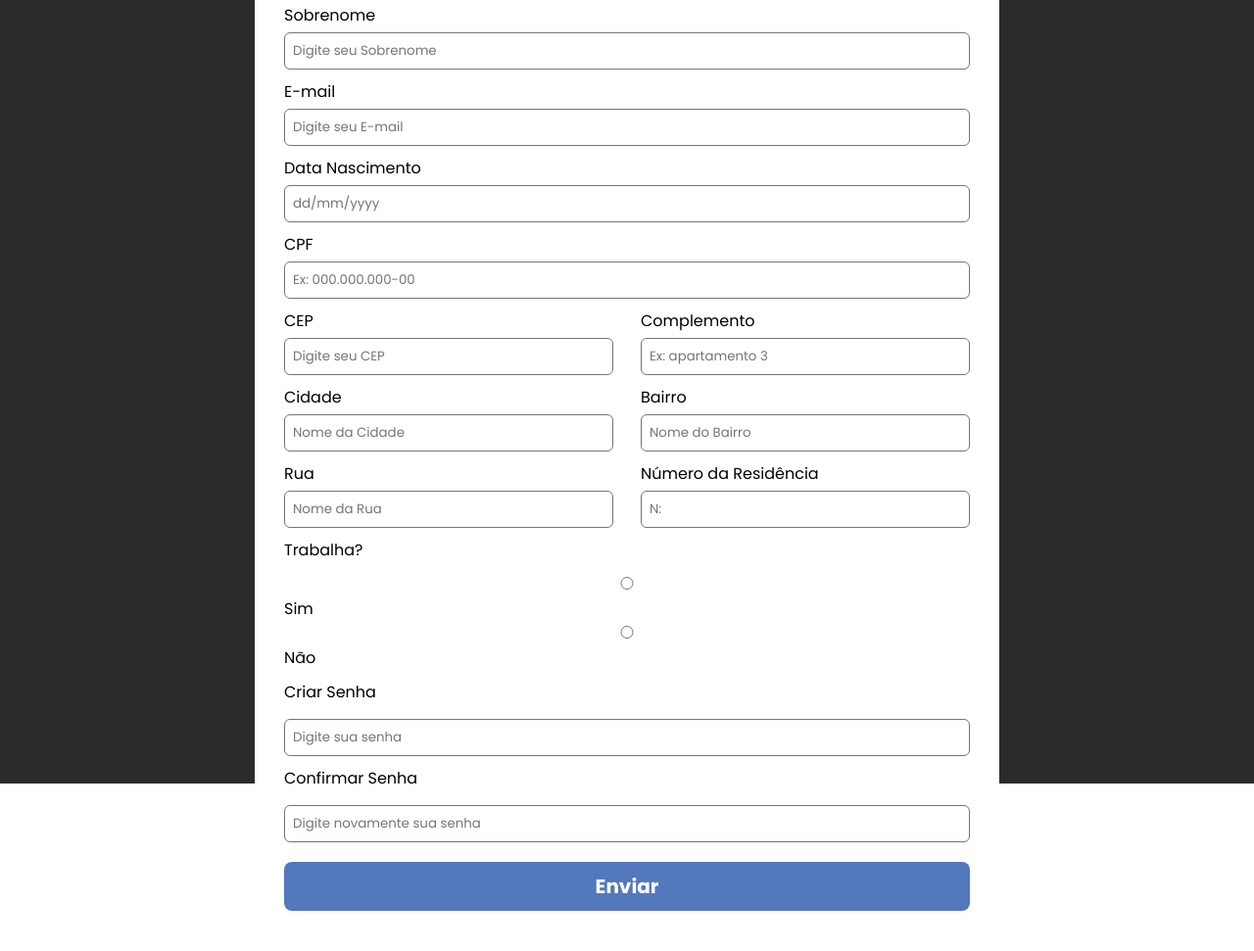
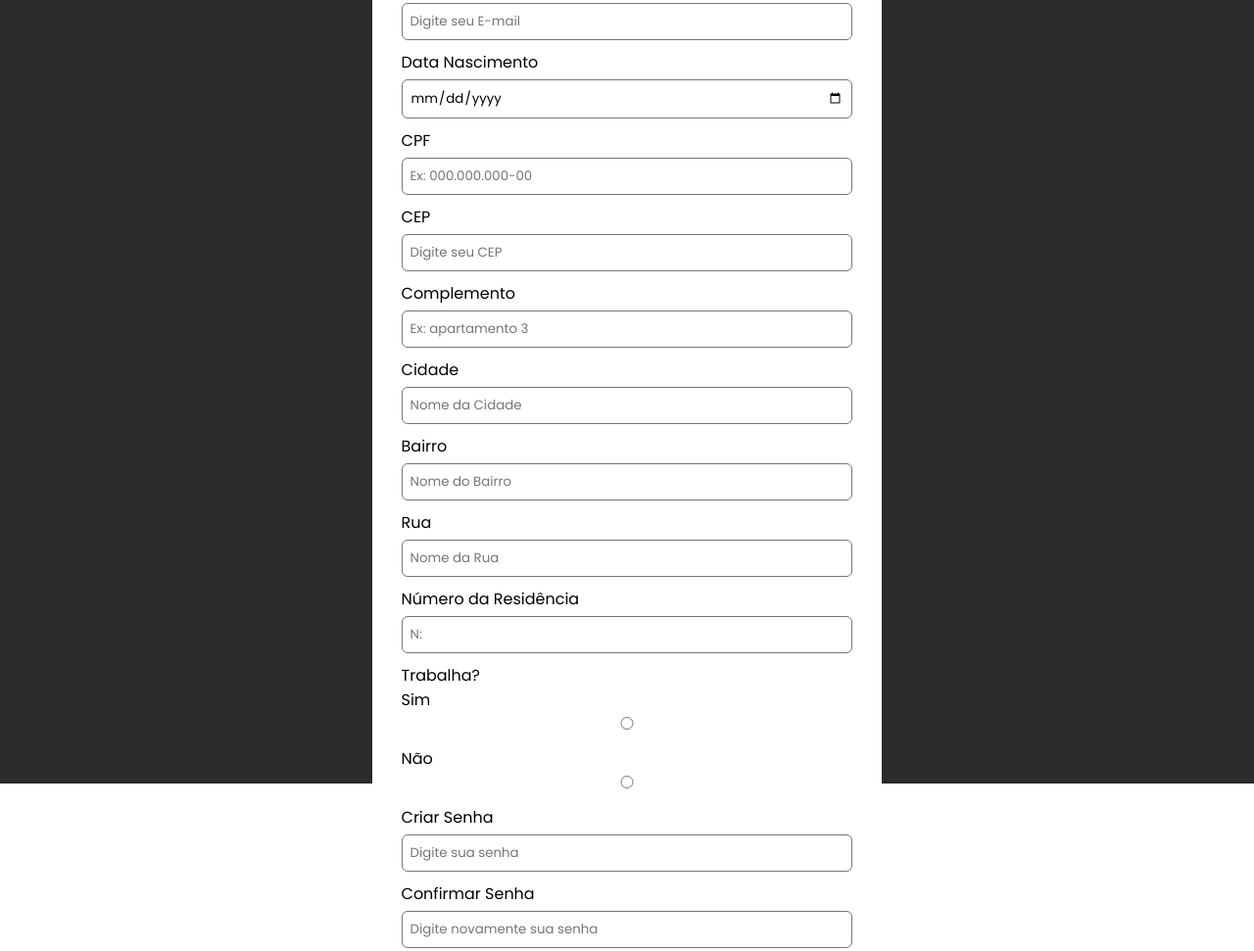
Before and after one commit to lucasegurao/formulario-de-cadastro, a plain HTML site: page index.html in a window 1280 px wide. Shown: the top 971 px of the page at 98% size. Drawn offline with Linux system fonts and the light colour scheme.

Commit message:
formulário de cadastro

```diff
--- a/assets/css/style.css
+++ b/assets/css/style.css
@@ -15,27 +15,31 @@ main {
   height: 100vh;
   gap: 10px;
   padding: 96px 260px;
-}
 
-.container {
+  & .container {
     border-radius: 8px;
     padding: 30px;
     background-color: #ffffff;
-}
 
-h2 {
+    & h2{
       font-weight: 400;
       font-size: 36px;
     }
 
-form {
+    & form {
       display: flex;
       flex-direction: column;
       gap: 10px;
+
+      & .nome {
+        gap: 6px;
+
+        & label {
+            font-weight: 400;
         }
-
-label {
-  font-weight: 400;
+      }
+    }
+  }
 }
 
 input {
--- a/index.html
+++ b/index.html
@@ -29,7 +29,7 @@
 
                 <div class="data">
                     <label for="data">Data Nascimento</label>
-                    <input type="text" id="data" placeholder="dd/mm/yyyy">
+                    <input type="date" id="data" placeholder="dd/mm/yyyy">
                 </div>
 
                     <div class="cpf">
@@ -37,50 +37,56 @@
                     <input type="text" id="cpf" placeholder="Ex: 000.000.000-00">
                     </div>
 
-                 <div class="linha">
-                    <div class="coluna">
+                 <div class="cep">
                     <label for="cep">CEP</label>
                     <input type="text" id="cep" placeholder="Digite seu CEP">
                 </div>
-                    <div class="coluna">
+
+                <div class="complemento">
                     <label for="complemento">Complemento</label>
                     <input type="text" id="complemento" placeholder="Ex: apartamento 3">
                 </div>
-                </div>
 
-                 <div class="linha">
-                    <div class="coluna">
+                 <div class="cidade">
                     <label for="cidade">Cidade</label>
                     <input type="text" id="cidade" placeholder="Nome da Cidade">
                 </div>
-                    <div class="coluna">
+
+                <div class="bairro">
                     <label for="bairro">Bairro</label>
                     <input type="text" id="bairro" placeholder="Nome do Bairro">
                 </div>
-                </div>
 
-                <div class="linha">
-                    <div class="coluna">
+                <div class="rua">
                     <label for="rua">Rua</label>
                     <input type="text" id="rua" placeholder="Nome da Rua">
                 </div>
-                    <div class="coluna">
+
+                <div class="numero">
                     <label for="numero">Número da Residência</label>
                     <input type="text" id="numero" placeholder="N:">
                 </div>
+
+                <div class="grupo-radio">
+                    <p>Trabalha?</p>
+                    <label for="sim"> Sim</label>
+                    <input type="radio" name="trabalho" value="sim" id="sim">
                 </div>
 
-                <label>Trabalha?</label>
                 <div class="grupo-radio">
-                    <label><input type="radio" name="trabalho" value="sim"> Sim</label>
-                    <label><input type="radio" name="trabalho" value="nao"> Não</label>
+                    <label for="nao"> Não</label>
+                    <input type="radio" name="trabalho" value="nao" id="nao">
                 </div>
 
+                <div class="cria-senha">
                     <label for="criar senha">Criar Senha</label>
                     <input type="password" id="criar senha" placeholder="Digite sua senha">
+                </div>
 
+                <div class="confirmar">
                     <label for="confirmar">Confirmar Senha</label>
                     <input type="password" id="confirmar" placeholder="Digite novamente sua senha">
+                </div>
 
                 <button type="submit">Enviar</button>
             </form>
```
Lines whose indentation alone changed are shown as unchanged.
